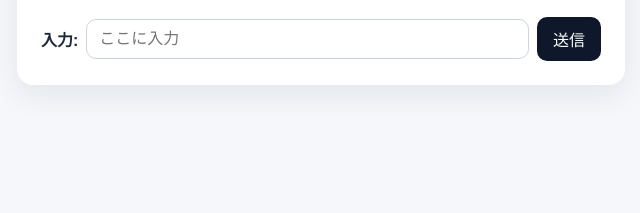
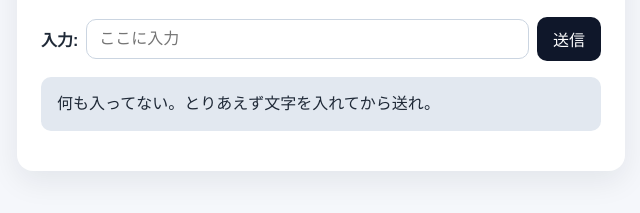
Before and after one commit to tomotin6305-stm/my-static-ray, a plain HTML site: page index.html in a window 1280 px wide. Both pictures are taken after a click on the button "送信". Shown: the part 133-346 px from the top of the page, without its empty margins (7-647 px from the left). Drawn offline with Linux system fonts and the light colour scheme.

Commit message:
Add partial feature

```diff
--- a/index.html
+++ b/index.html
@@ -54,6 +54,14 @@
       font-size: 16px;
       cursor: pointer;
     }
+
+    .response {
+      margin-top: 16px;
+      padding: 14px 16px;
+      border-radius: 10px;
+      background: #e2e8f0;
+      line-height: 1.6;
+    }
   </style>
 </head>
 <body>
@@ -64,8 +72,34 @@
     <div class="input-area">
       <label for="keyword">入力:</label>
       <input id="keyword" type="text" placeholder="ここに入力">
-      <button type="button">送信</button>
+      <button id="submitButton" type="button">送信</button>
     </div>
+
+    <p id="response" class="response">ここにダミー返答を表示する。</p>
   </main>
+
+  <script>
+    const input = document.getElementById("keyword");
+    const button = document.getElementById("submitButton");
+    const response = document.getElementById("response");
+
+    function showDummyResponse() {
+      const value = input.value.trim();
+
+      if (!value) {
+        response.textContent = "何も入ってない。とりあえず文字を入れてから送れ。";
+        return;
+      }
+
+      response.textContent = "了解。「" + value + "」って入力されたことにして、今はダミーで返してる。";
+    }
+
+    button.addEventListener("click", showDummyResponse);
+    input.addEventListener("keydown", (event) => {
+      if (event.key === "Enter") {
+        showDummyResponse();
+      }
+    });
+  </script>
 </body>
 </html>
```
